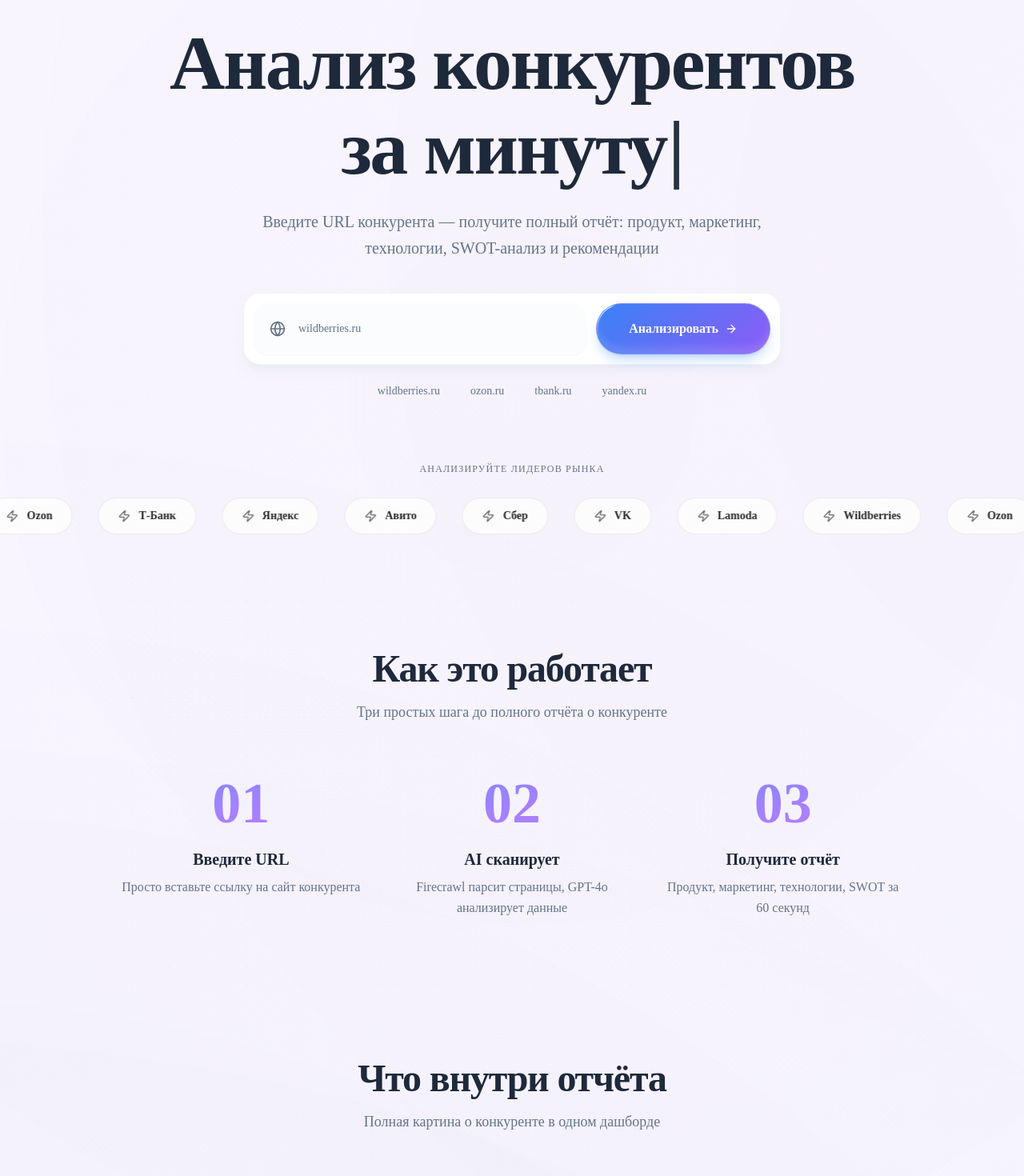
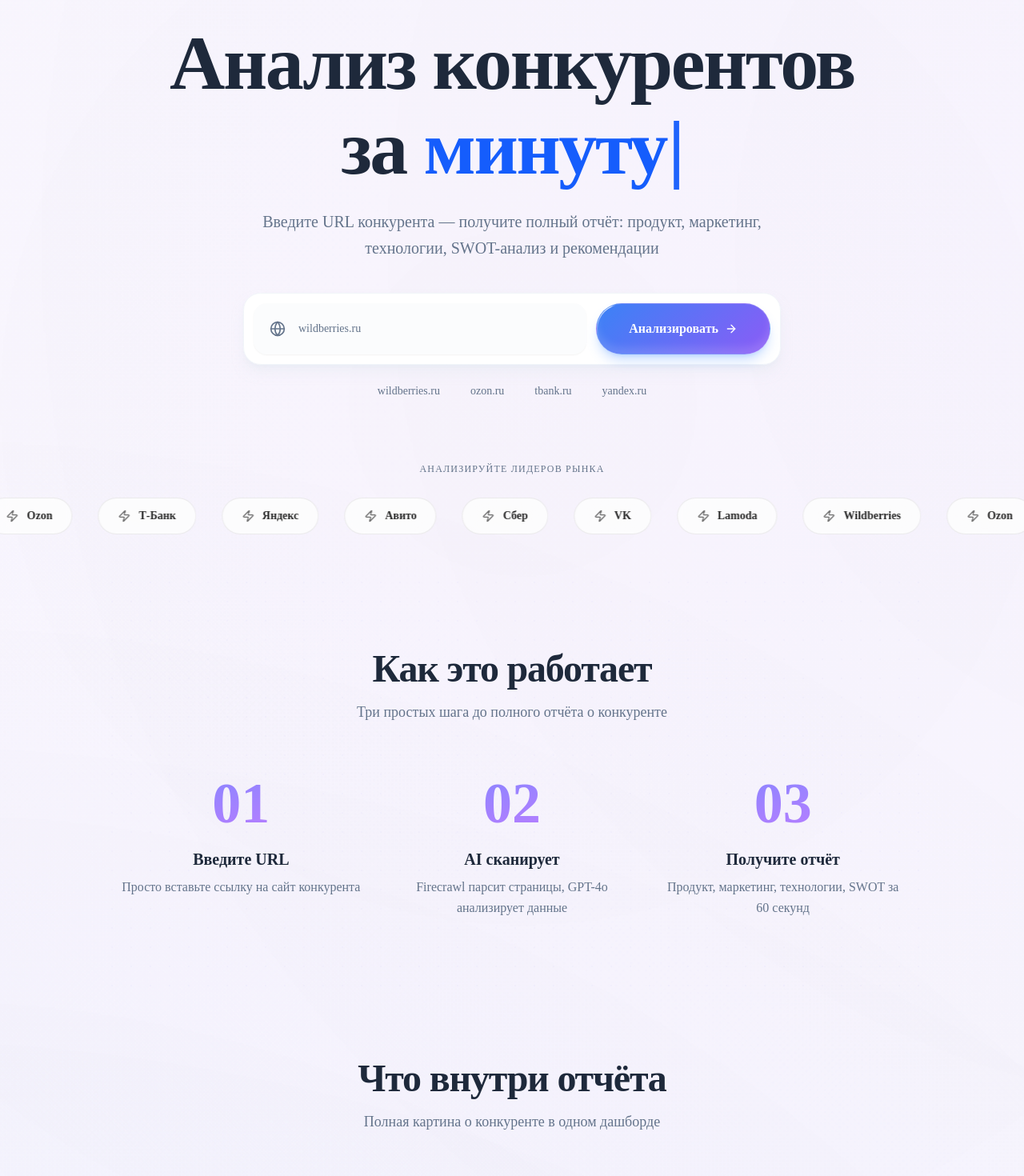
Before and after one commit to izisetka/competitor-analyzer, a Next.js app: page / in a window 1280 px wide. Shown: the part 180-1650 px from the top of the page at 80% size. Built offline with nearby package versions, Linux system fonts and the light colour scheme.

Commit message:
fix: center button, remove all gradient text

```diff
--- a/src/app/page.tsx
+++ b/src/app/page.tsx
@@ -129,7 +129,7 @@
   }, [displayText, isDeleting, currentIndex, texts]);
 
   return (
-    <span className="gradient-text">
+    <span className="text-blue-600">
       {displayText}
       <span className="animate-pulse ml-0.5">|</span>
     </span>
@@ -203,7 +203,7 @@
           transition={{ duration: 0.6, delay: 0.1 }}
           className="text-5xl md:text-7xl lg:text-8xl font-extrabold tracking-tight mb-6 leading-[1.1]"
         >
-          <span className="gradient-text">Анализ конкурентов</span>
+          Анализ конкурентов
           <br />
           <span className="text-foreground">за{" "}</span>
           <TypingText texts={["60 секунд", "один клик", "минуту"]} />
@@ -315,7 +315,7 @@
           className="text-center mb-16 relative"
         >
           <h2 className="text-3xl md:text-5xl font-bold tracking-tight mb-4">
-            Как это <span className="gradient-text">работает</span>
+            Как это работает
           </h2>
           <p className="text-muted-foreground text-lg max-w-xl mx-auto">
             Три простых шага до полного отчёта о конкуренте
@@ -356,7 +356,7 @@
           className="text-center mb-14"
         >
           <h2 className="text-3xl md:text-5xl font-bold tracking-tight mb-4">
-            Что внутри <span className="gradient-text">отчёта</span>
+            Что внутри отчёта
           </h2>
           <p className="text-muted-foreground text-lg max-w-xl mx-auto">
             Полная картина о конкуренте в одном дашборде
@@ -456,7 +456,7 @@
           className="text-center mb-14"
         >
           <h2 className="text-3xl md:text-5xl font-bold tracking-tight mb-4">
-            <span className="gradient-text">Всё что нужно</span> для анализа
+            Всё что нужно для анализа
           </h2>
           <p className="text-muted-foreground text-lg max-w-xl mx-auto">
             Один URL — полная картина о конкуренте за считанные секунды
@@ -494,11 +494,12 @@
           transition={{ duration: 0.6 }}
         >
           <h2 className="text-3xl md:text-5xl font-bold mb-6 tracking-tight">
-            Готовы узнать всё <br />о <span className="gradient-text">конкурентах</span>?
+            Готовы узнать всё <br />о конкурентах?
           </h2>
           <p className="text-muted-foreground text-lg mb-8 max-w-lg mx-auto">
             Бесплатно. Без регистрации. Результат за минуту.
           </p>
+          <div className="flex justify-center">
             <ShimmerButton
               className="h-16 px-12 rounded-xl"
               shimmerSize="0.08em"
@@ -509,6 +510,7 @@
                 <ArrowRight className="w-5 h-5" />
               </span>
             </ShimmerButton>
+          </div>
         </motion.div>
       </section>
 
```
Lines whose indentation alone changed are shown as unchanged.
